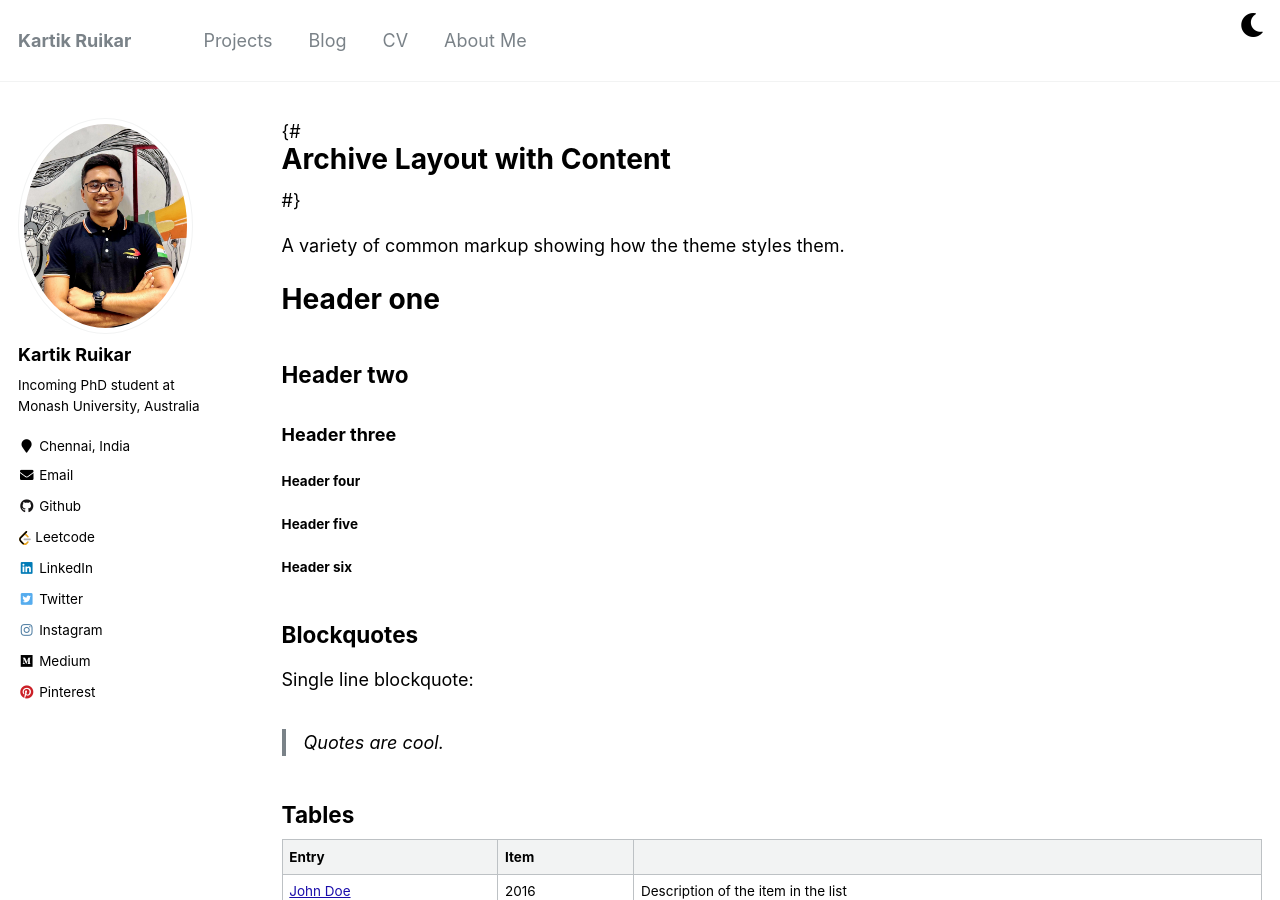
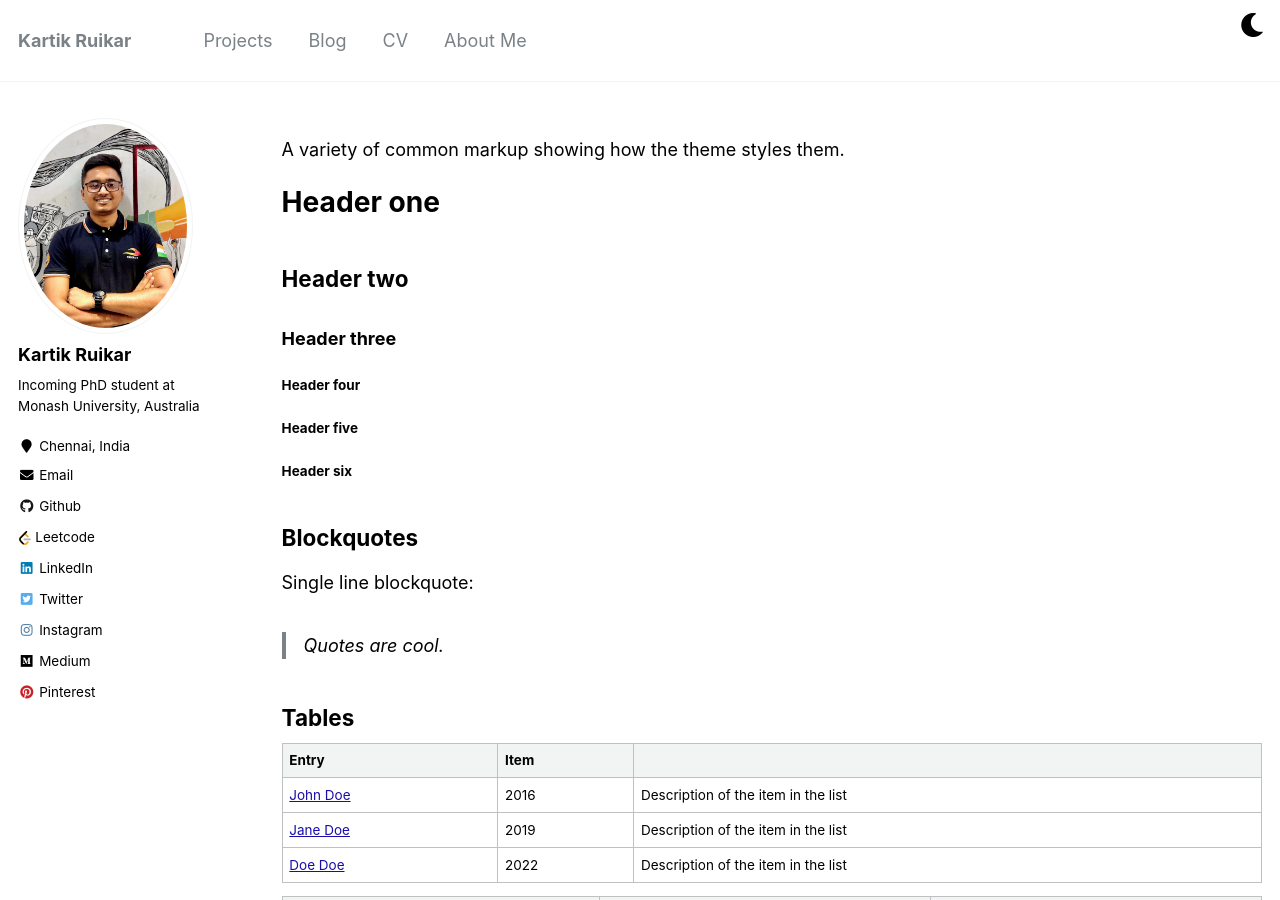
Before and after one commit to Kartik2605/Kartik2605.github.io, a Jekyll site: the page built from _pages/archive-layout-with-content.md, in a window 1280 px wide and 900 px high. Built offline with Jekyll 4.4.1, drawn with Linux system fonts in a browser that asks for light colours.

Commit message:
removing title from projects page 3

```diff
--- a/_layouts/archive.html
+++ b/_layouts/archive.html
@@ -17,7 +17,7 @@ layout: default
 
   <div class="archive">
     {% unless page.header.overlay_color or page.header.overlay_image %}
-      {# <h1 class="page__title">{{ page.title }}</h1> #}
+      <!-- <h1 class="page__title">{{ page.title }}</h1> -->
     {% endunless %}
     {{ content }}
   </div>
```
